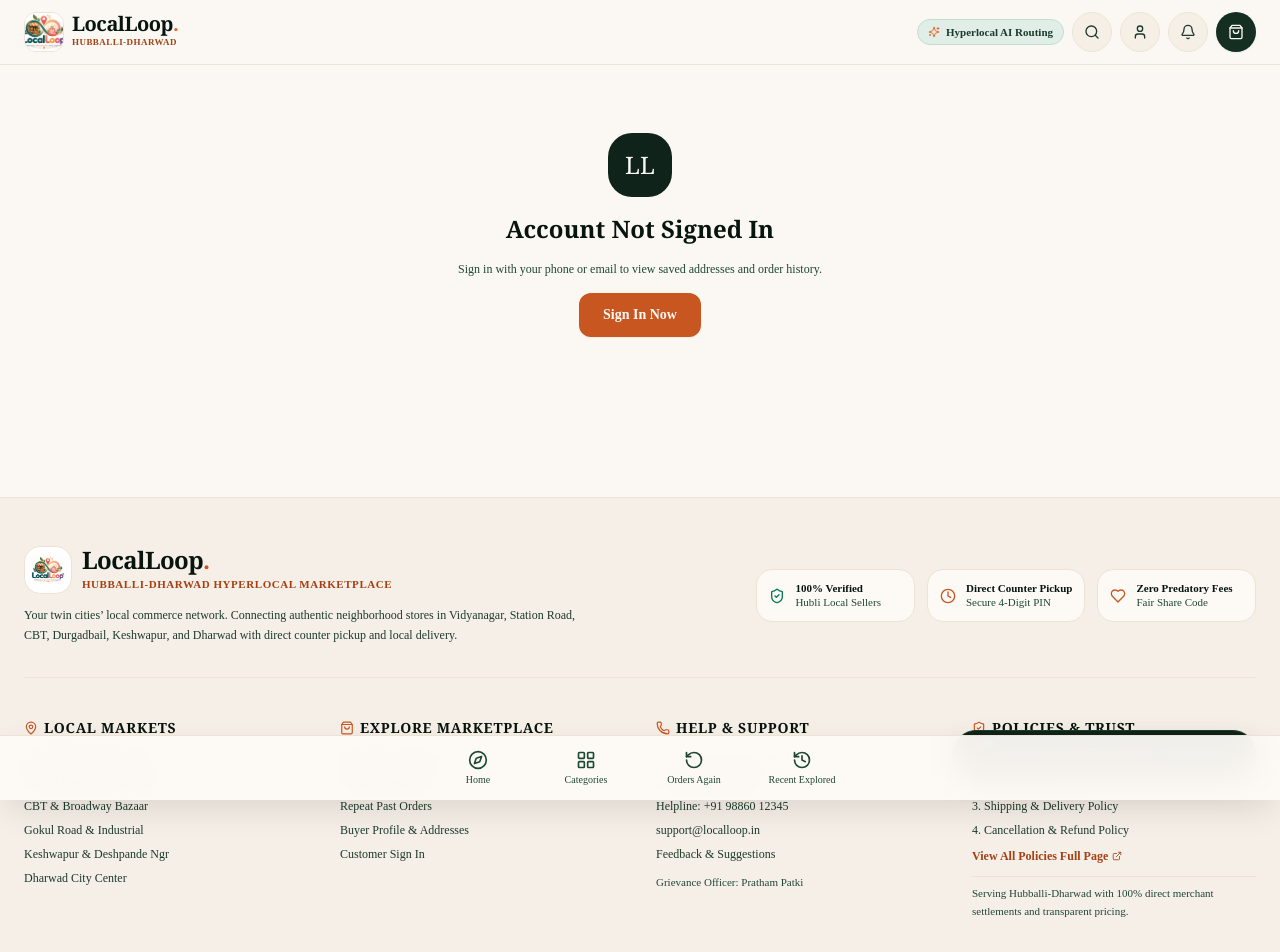
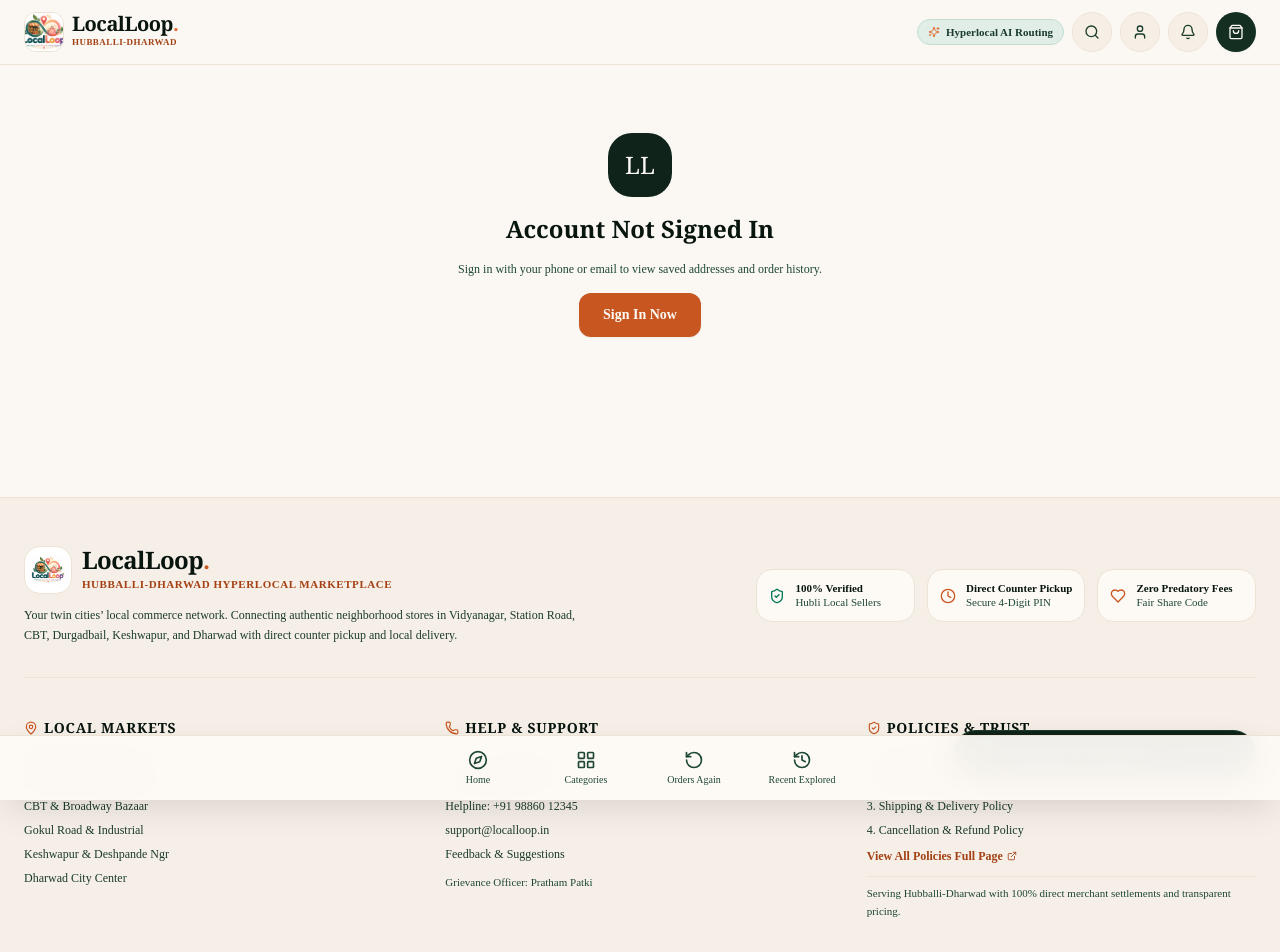
Before and after one commit to patkipratham9-rgb/Hackfest_2026, a Next.js app: page /account in a window 1280 px wide. Shown: the top 952 px of the page. Built offline with nearby package versions, Linux system fonts and the light colour scheme.

Commit message:
fix(footer): remove storefront discovery, categories, repeat orders, profile, and customer sign in links

```diff
--- a/src/components/Footer.tsx
+++ b/src/components/Footer.tsx
@@ -113,8 +113,8 @@ export function Footer() {
           </div>
         </div>
 
-        {/* 4 Main Footer Columns */}
-        <div className="grid grid-cols-2 md:grid-cols-4 gap-8">
+        {/* 3 Main Footer Columns */}
+        <div className="grid grid-cols-1 sm:grid-cols-2 md:grid-cols-3 gap-8">
           {/* Col 1: Hubballi-Dharwad Markets */}
           <div className="space-y-3">
             <h4 className="font-serif font-bold text-xs sm:text-sm text-forest-950 uppercase tracking-wider flex items-center gap-1.5">
@@ -155,42 +155,7 @@ export function Footer() {
             </ul>
           </div>
 
-          {/* Col 2: Explore Marketplace */}
-          <div className="space-y-3">
-            <h4 className="font-serif font-bold text-xs sm:text-sm text-forest-950 uppercase tracking-wider flex items-center gap-1.5">
-              <ShoppingBag className="w-3.5 h-3.5 text-terracotta-600" />
-              <span>Explore Marketplace</span>
-            </h4>
-            <ul className="space-y-2 text-xs text-forest-700 font-medium">
-              <li>
-                <Link href="/" className="hover:text-terracotta-600 transition-colors">
-                  Storefront Discovery
-                </Link>
-              </li>
-              <li>
-                <Link href="/categories" className="hover:text-terracotta-600 transition-colors">
-                  Product Categories
-                </Link>
-              </li>
-              <li>
-                <Link href="/orders-again" className="hover:text-terracotta-600 transition-colors">
-                  Repeat Past Orders
-                </Link>
-              </li>
-              <li>
-                <Link href="/account" className="hover:text-terracotta-600 transition-colors">
-                  Buyer Profile &amp; Addresses
-                </Link>
-              </li>
-              <li>
-                <Link href="/login/user" className="hover:text-terracotta-600 transition-colors">
-                  Customer Sign In
-                </Link>
-              </li>
-            </ul>
-          </div>
-
-          {/* Col 3: Need Help & Support */}
+          {/* Col 2: Need Help & Support */}
           <div className="space-y-3">
             <h4 className="font-serif font-bold text-xs sm:text-sm text-forest-950 uppercase tracking-wider flex items-center gap-1.5">
               <Phone className="w-3.5 h-3.5 text-terracotta-600" />
```
